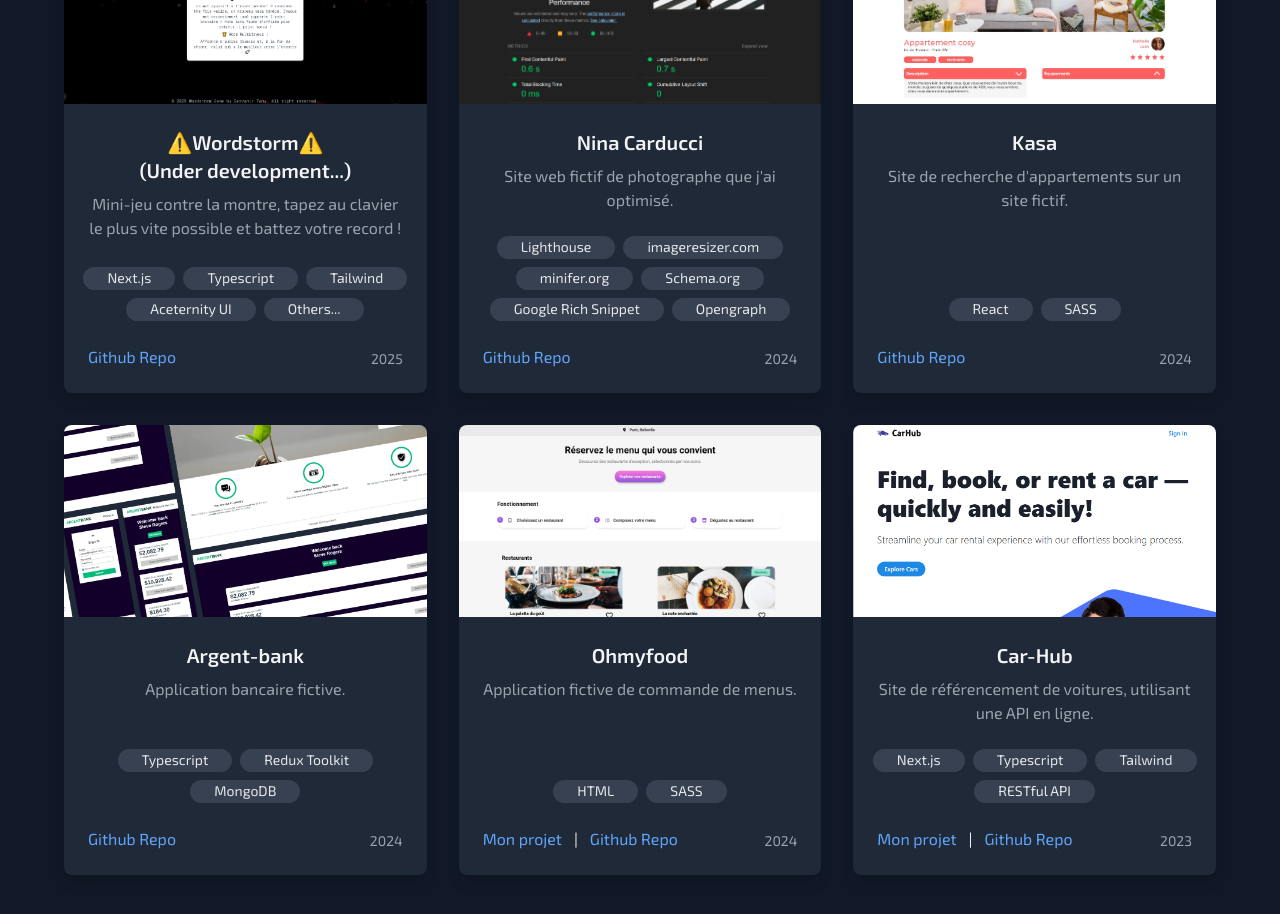
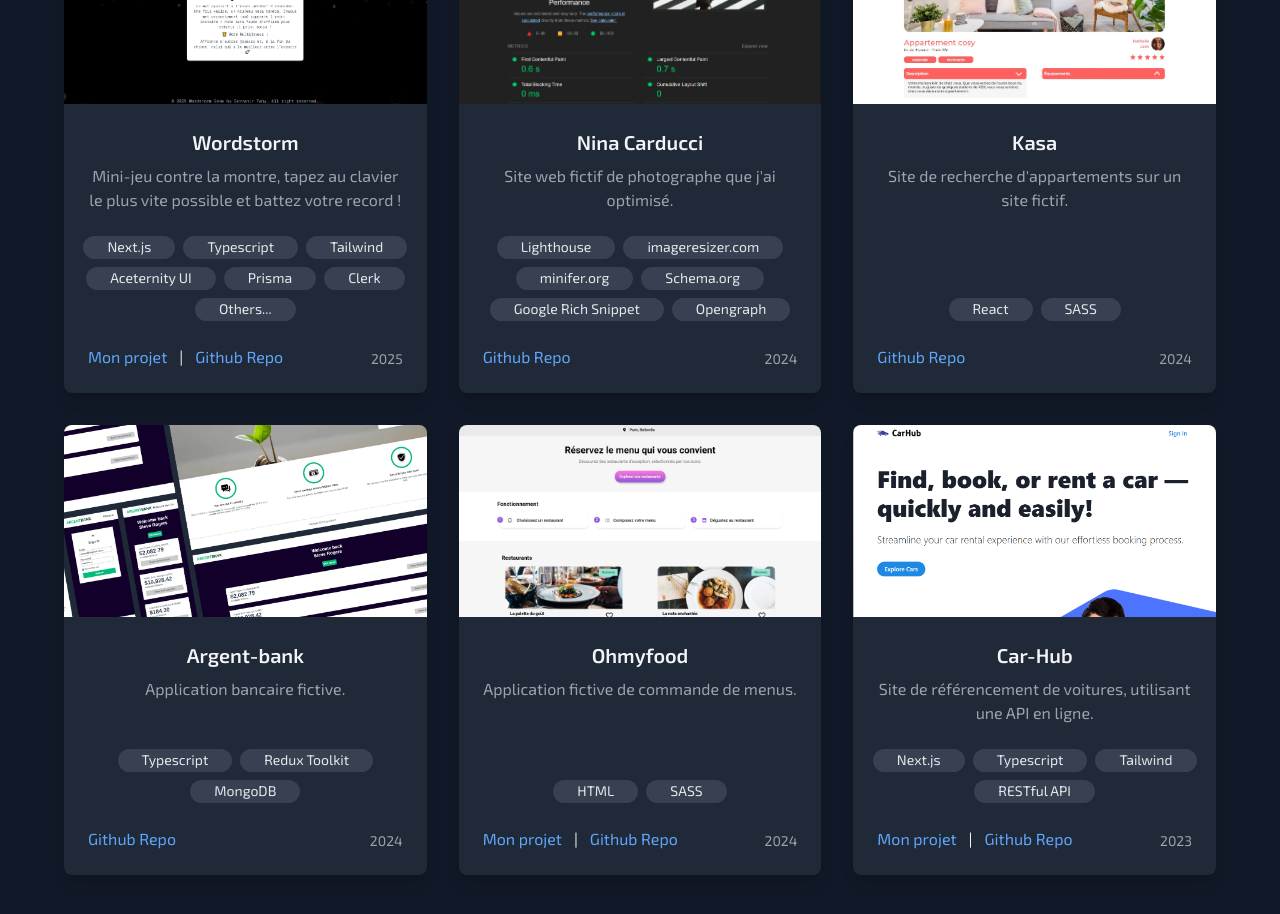
Before and after one commit to Tonysoossa/portfolio, a Next.js app: page / in a window 1280 px wide. Shown: the part 1240-2154 px from the top of the page. Built offline with nearby package versions, Linux system fonts and the light colour scheme.

Commit message:
add: Link to wordstorm added, and more technologie added to the project box

```diff
--- a/components/Projects.tsx
+++ b/components/Projects.tsx
@@ -79,18 +79,20 @@ export default function Projects() {
       github: "https://github.com/Tonysoossa/Ohmyfood",
     },
     {
-      title: "⚠️Wordstorm⚠️  \n (Under development...)",
+      title: "Wordstorm",
       description: translations.projects.boxes.description4,
       techno: [
         "Next.js",
         "Typescript",
         "Tailwind",
         "Aceternity UI",
+        "Prisma",
+        "Clerk",
         "Others...",
       ],
       date: "2025",
       image: "/project_photo/wordstorm.png",
-      link: "#",
+      link: "https://wordstorm.vercel.app/",
       github: "https://github.com/Tonysoossa/wordstorm",
     },
   ];
```
